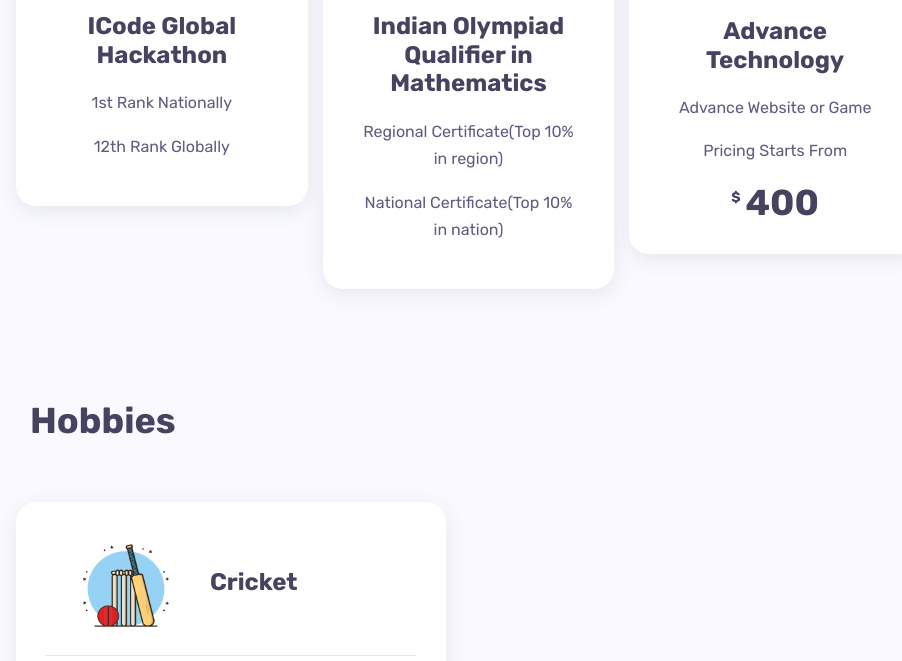
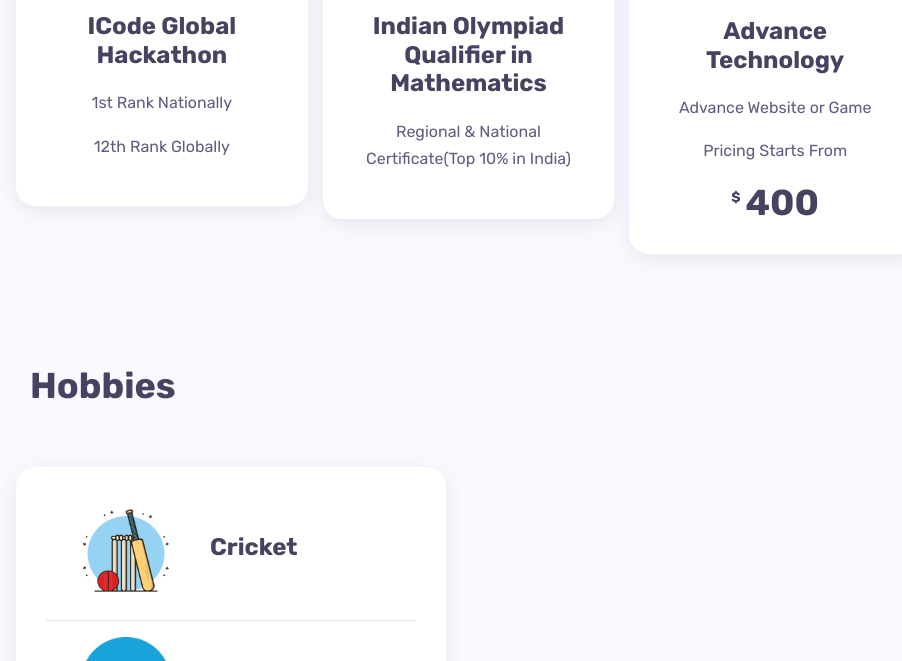
Before and after one commit to TakshPatel26/Personal-Portfolio, a plain HTML site: page index.html in a window 1280 px wide. Shown: the part 4634-5295 px from the top of the page, without its empty margins (179-1081 px from the left). Drawn offline with Linux system fonts and the light colour scheme; a script that the page names is missing.

Commit message:
index.html

```diff
--- a/index.html
+++ b/index.html
@@ -608,8 +608,7 @@
 					<div class="price-item bg-white rounded shadow-dark text-center">
 						<img src="IOQM.png" alt="Regular" >
 						<h2 class="plan">Indian Olympiad Qualifier in Mathematics</h2>
-						<p>Regional Certificate(Top 10% in region)</p>
-						<p>National Certificate(Top 10% in nation)</p>
+						<p>Regional & National Certificate(Top 10% in India)</p>
 					</div>
 				</div>
 
```
